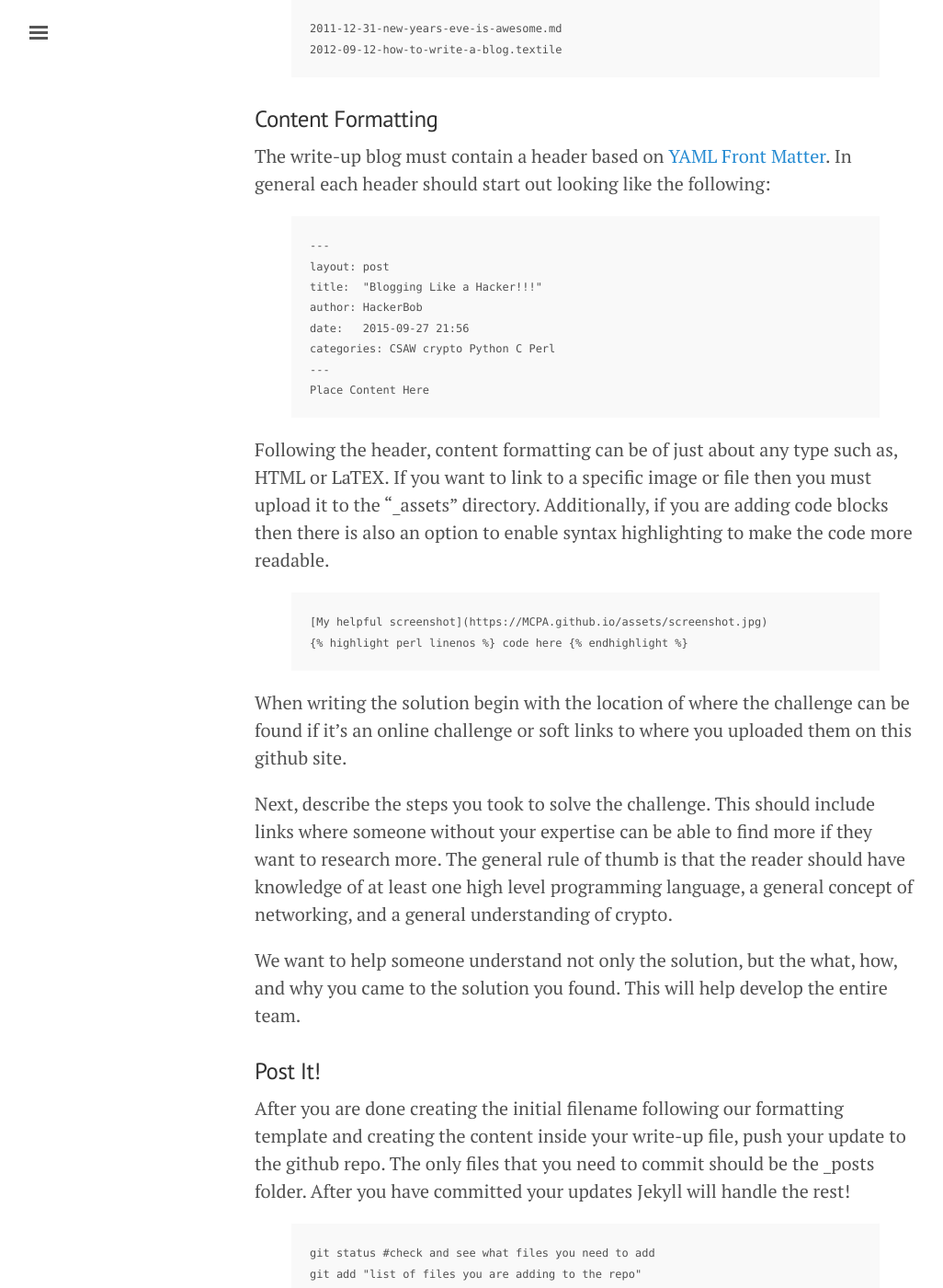
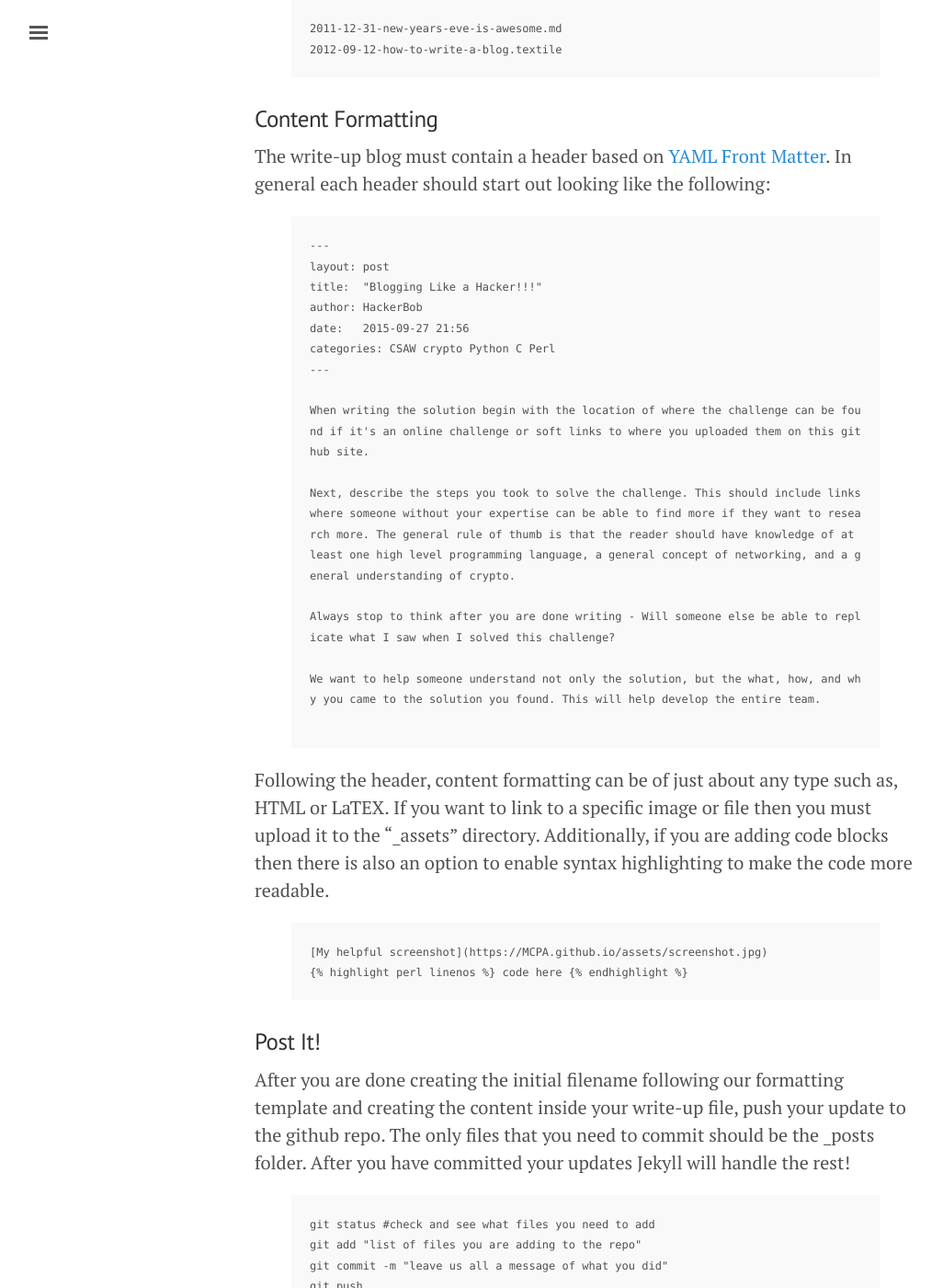
Before and after one commit to MCPA/MCPA.github.io, a Jekyll site: the page built from projects/how-to.md, in a window 1280 px wide and 1400 px high, scrolled down 819 px. Shown: the whole window at 92% size, without its empty margins (3-1029 px from the left). Built offline with Jekyll 4.4.1, drawn with Linux system fonts in a browser that asks for light colours.

Commit message:
Update how-to.md

```diff
--- a/projects/how-to.md
+++ b/projects/how-to.md
@@ -32,19 +32,21 @@ author: HackerBob
 date:   2015-09-27 21:56
 categories: CSAW crypto Python C Perl
 ---
-Place Content Here
+
+When writing the solution begin with the location of where the challenge can be found if it's an online challenge or soft links to where you uploaded them on this github site.
+
+Next, describe the steps you took to solve the challenge. This should include links where someone without your expertise can be able to find more if they want to research more. The general rule of thumb is that the reader should have knowledge of at least one high level programming language, a general concept of networking, and a general understanding of crypto.
+
+Always stop to think after you are done writing - Will someone else be able to replicate what I saw when I solved this challenge?
+
+We want to help someone understand not only the solution, but the what, how, and why you came to the solution you found. This will help develop the entire team.
+
 </code></pre></figure>
 
 Following the header, content formatting can be of just about any type such as, HTML or LaTEX. If you want to link to a specific image or file then you must upload it to the "_assets" directory. Additionally, if you are adding code blocks then there is also an option to enable syntax highlighting to make the code more readable.
 
 <figure class="highlight"><pre><code class="language-text" data-lang="text">[My helpful screenshot]({{ site.url }}/assets/screenshot.jpg)
 {{ "{% highlight perl linenos " }}%} code here {{ "{% endhighlight " }}%}</code></pre></figure>
-
-When writing the solution begin with the location of where the challenge can be found if it's an online challenge or soft links to where you uploaded them on this github site.
-
-Next, describe the steps you took to solve the challenge. This should include links where someone without your expertise can be able to find more if they want to research more. The general rule of thumb is that the reader should have knowledge of at least one high level programming language, a general concept of networking, and a general understanding of crypto.
-
-We want to help someone understand not only the solution, but the what, how, and why you came to the solution you found. This will help develop the entire team.
 
 <h3>Post It!</h3>
 After you are done creating the initial filename following our formatting template and creating the content inside your write-up file, push your update to the github repo. The only files that you need to commit should be the _posts folder. After you have committed your updates Jekyll will handle the rest!
```
